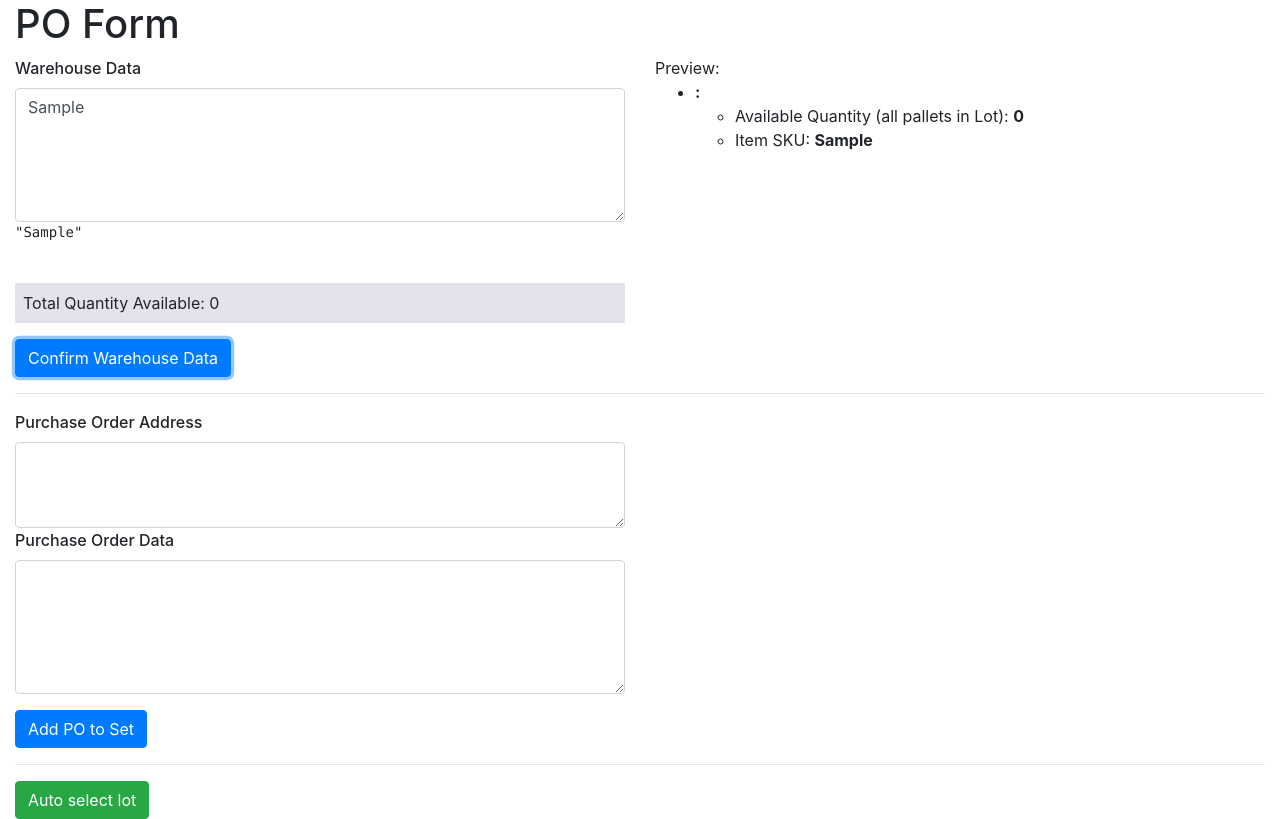
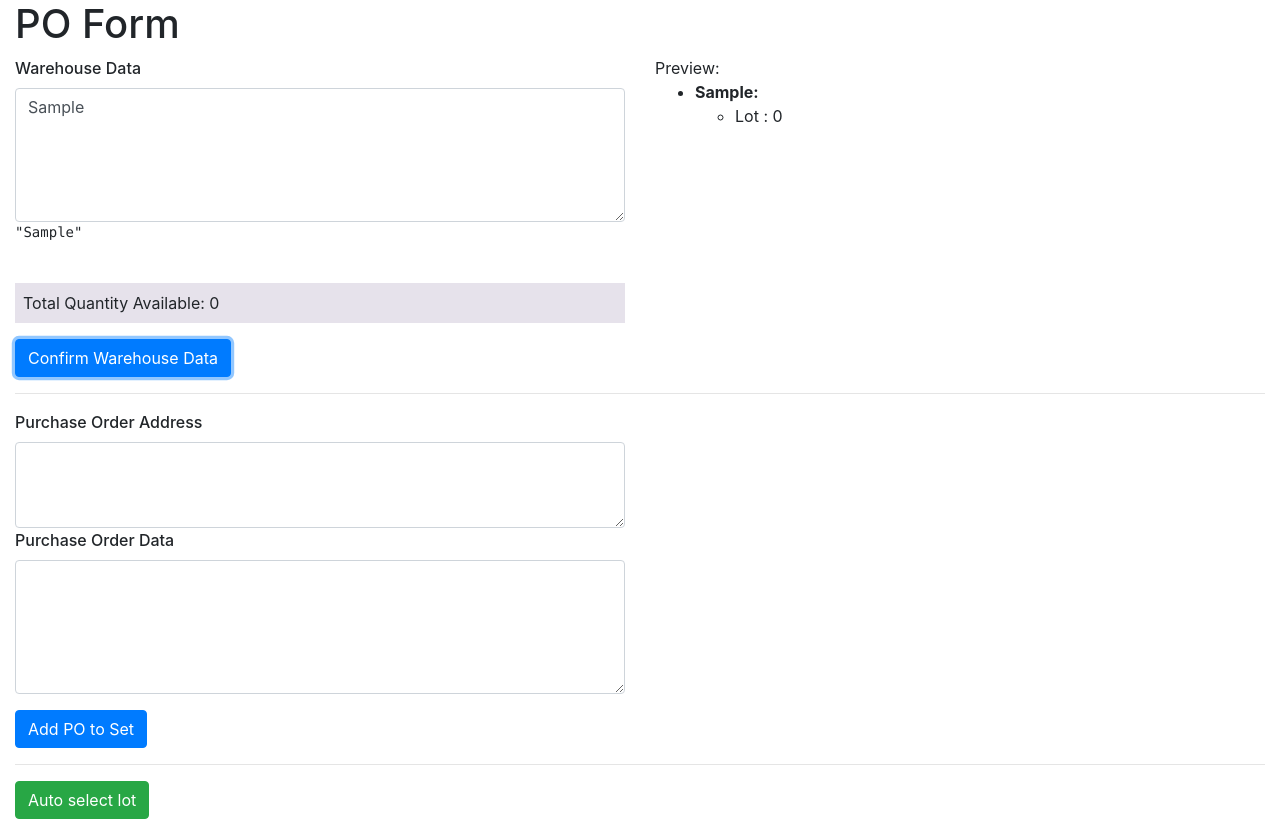
Before and after one commit to Drageaux/hf-accounting-tools, an Angular app in the folder po-processing/: page / in a window 1280 px wide. Both pictures are taken after typing "Sample" into the empty fields and a click on the button "Confirm Warehouse Data". Built offline with nearby package versions, Linux system fonts and the light colour scheme.

Commit message:
Rename Lot availQty and display

```diff
--- a/po-processing/src/app/app.component.html
+++ b/po-processing/src/app/app.component.html
@@ -30,16 +30,11 @@
       <div class="col-6 json">
         Preview:<br />
         <ul>
-          <li *ngFor="let lot of warehouseDataPreview | keyvalue">
-            <b>{{ lot.value.lotId }}:</b>
-
+          <li *ngFor="let item of newWarehouseDataPreview | keyvalue">
+            <b>{{ item.key }}:</b>
             <ul>
-              <li>
-                Available Quantity (all pallets in Lot):
-                <b>{{ lot.value.availableQuant || 0 }}</b>
-              </li>
-              <li>
-                Item SKU: <b>{{ lot.value.itemSku }} </b>
+              <li *ngFor="let lot of item.value">
+                Lot {{ lot.lotId }}: {{ lot.availableQty }}
               </li>
             </ul>
           </li>
--- a/po-processing/src/app/app.component.ts
+++ b/po-processing/src/app/app.component.ts
@@ -49,24 +49,19 @@ export class AppComponent {
       const newLot = new Lot({
         lotId: rawLotData[4] as LotID,
         itemSku: rawLotData[0],
-        availableQuant: parseInt(rawLotData[7], 10) || 0
+        availableQty: parseInt(rawLotData[7], 10) || 0
       });
       console.log(newLot);
 
       const existingItem = newNewResult.get(newLot.itemSku);
       if (existingItem) {
         existingItem.push(newLot);
-      }
-
-      const existingLot = newResult.get(newLot.lotId);
-      if (existingLot) {
-        existingLot.availableQuant += newLot.availableQuant;
       } else {
-        newResult.set(newLot.lotId, newLot);
+        newNewResult.set(newLot.itemSku, [newLot]);
       }
     }
-    console.log(newResult);
-    this.warehouseDataPreview = newResult;
+    console.log(newNewResult);
+    this.newWarehouseDataPreview = newNewResult;
   }
 
   parsePurchaseOrderData() {
--- a/po-processing/src/app/lot.ts
+++ b/po-processing/src/app/lot.ts
@@ -14,13 +14,13 @@ export class Lot {
   lotId: LotID; // 4
   description: string;
   itemSku: string; // 0
-  availableQuant = 0; // 7
+  availableQty = 0; // 7
 
   constructor(fields?: {
     lotId?: string;
     description?: string;
     itemSku?: string;
-    availableQuant?: number;
+    availableQty?: number;
   }) {
     if (fields) {
       Object.assign(this, fields);
```
